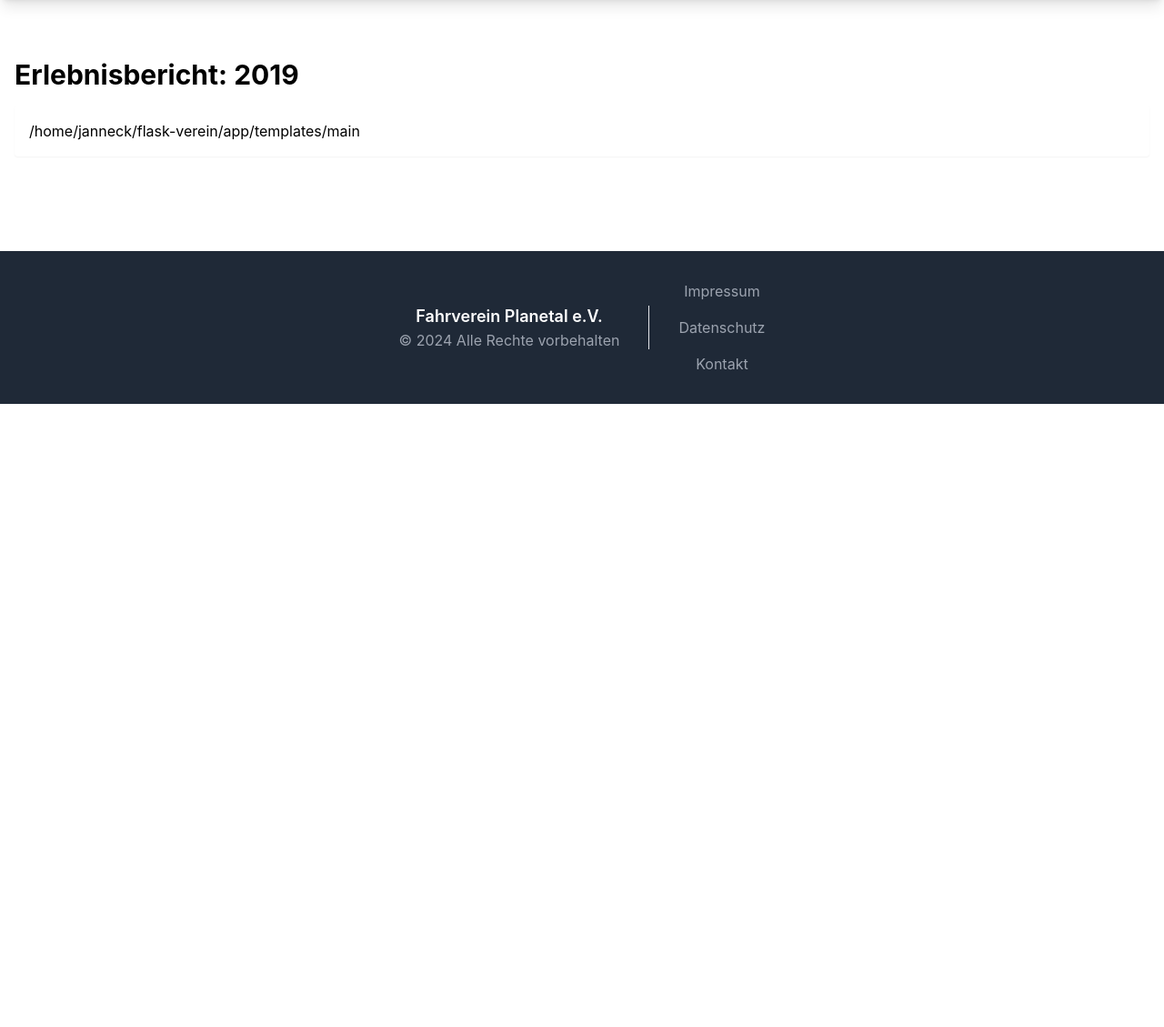
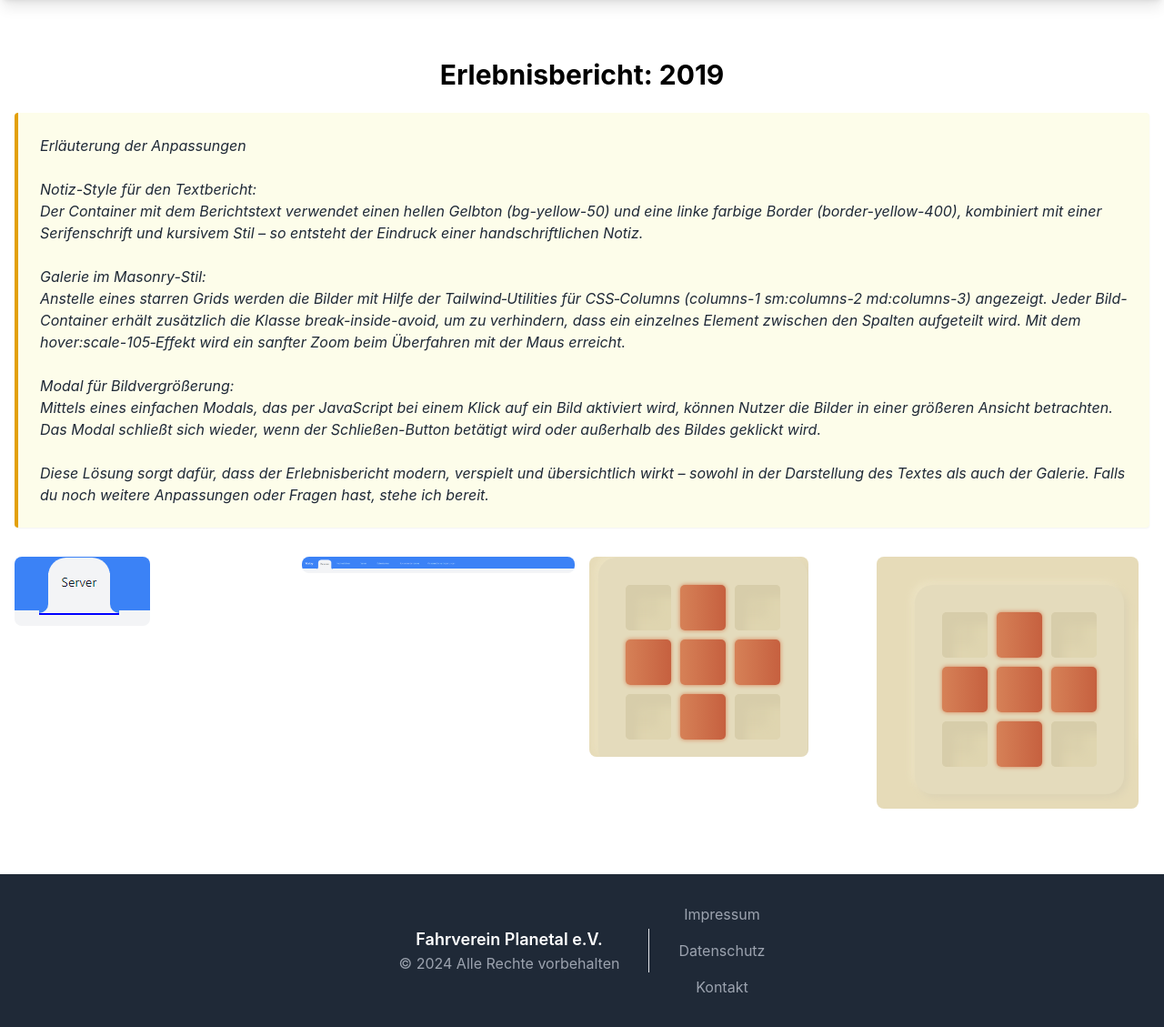
Before and after one commit to FischLord/flask-verein, a Flask app: page /berichte/2019 in a window 1280 px wide. Shown: the part 80-1209 px from the top of the page at 91% size. Before the commit the page ends 524 px from the top, so only its background shows below. Run offline with Flask 3, Linux system fonts and the light colour scheme; some libraries are stand-ins or nearby versions.

Commit message:
Erlebenisberichtseite Aufgehübscht

```diff
--- a/app/static/berichte/2019/text.txt
+++ b/app/static/berichte/2019/text.txt
@@ -1 +1,12 @@
-/home/janneck/flask-verein/app/templates/main
+Erläuterung der Anpassungen
+
+    Notiz-Style für den Textbericht:
+    Der Container mit dem Berichtstext verwendet einen hellen Gelbton (bg-yellow-50) und eine linke farbige Border (border-yellow-400), kombiniert mit einer Serifenschrift und kursivem Stil – so entsteht der Eindruck einer handschriftlichen Notiz.
+
+    Galerie im Masonry-Stil:
+    Anstelle eines starren Grids werden die Bilder mit Hilfe der Tailwind‑Utilities für CSS‑Columns (columns-1 sm:columns-2 md:columns-3) angezeigt. Jeder Bild-Container erhält zusätzlich die Klasse break-inside-avoid, um zu verhindern, dass ein einzelnes Element zwischen den Spalten aufgeteilt wird. Mit dem hover:scale-105‑Effekt wird ein sanfter Zoom beim Überfahren mit der Maus erreicht.
+
+    Modal für Bildvergrößerung:
+    Mittels eines einfachen Modals, das per JavaScript bei einem Klick auf ein Bild aktiviert wird, können Nutzer die Bilder in einer größeren Ansicht betrachten. Das Modal schließt sich wieder, wenn der Schließen-Button betätigt wird oder außerhalb des Bildes geklickt wird.
+
+Diese Lösung sorgt dafür, dass der Erlebnisbericht modern, verspielt und übersichtlich wirkt – sowohl in der Darstellung des Textes als auch der Galerie. Falls du noch weitere Anpassungen oder Fragen hast, stehe ich bereit.
--- a/app/templates/main/berichte.html
+++ b/app/templates/main/berichte.html
@@ -1,25 +1,36 @@
 {% extends 'boilerplate/layout.html' %}
 {% block content %}
 <div class="container mx-auto px-4 py-8">
-
-    <h1 class="text-3xl font-bold mb-4">
+  <h1 class="text-3xl font-bold mb-6 text-center">
     Erlebnisbericht: {{ folder_name }}
   </h1>
 
   {% if text %}
-    <div class="mb-8 p-4 bg-slate-50 rounded shadow-sm">
+  <div class="mb-8 p-6 bg-yellow-50 border-l-4 border-yellow-400 rounded shadow-sm">
+    <p class="text-gray-800 font-serif italic">
       {{ text | nl2br }}
+    </p>
   </div>
   {% endif %}
 
-    <div class="grid grid-cols-1 sm:grid-cols-2 md:grid-cols-3 gap-4">
-        {% for img in images %}
-        <div class="bg-white rounded overflow-hidden shadow-md">
-            <img src="{{ url_for('static', filename='berichte/'~folder_name~'/'~img) }}" alt="{{ img }}"
-                class="w-full h-auto object-cover" />
+  <!-- Galerie: 2 Spalten auf kleinen, 4 Spalten auf größeren Bildschirmen -->
+  <div class="grid grid-cols-2 md:grid-cols-4 gap-4">
+    {# Wir teilen die Bilder in 4 Spalten auf. Dazu iterieren wir über einen Index von 0 bis 3,
+       und innerhalb jedes Spalten-Blocks gehen wir über alle Bilder und zeigen nur jene,
+       deren Index modulo 4 dem aktuellen Spalten-Index entspricht. #}
+    {% for col in range(4) %}
+      <div class="grid gap-4">
+        {% for i in range(images|length) %}
+          {% if i % 4 == col %}
+            <div>
+              <img class="h-auto max-w-full rounded-lg"
+                   src="{{ url_for('static', filename='berichte/' ~ folder_name ~ '/' ~ images[i]) }}"
+                   alt="{{ images[i] }}">
+            </div>
+          {% endif %}
+        {% endfor %}
       </div>
     {% endfor %}
   </div>
-
 </div>
 {% endblock %}
```
Also changed, not shown: app/static/berichte/2019/Screenshot 2024-06-10 104849.png (added), app/static/berichte/2019/Screenshot 2024-06-10 105108.png (added), app/static/berichte/2019/Screenshot 2024-06-11 115102.png (added), app/static/berichte/2019/Screenshot 2024-06-11 115217.png (added). Lines whose indentation alone changed are shown as unchanged.
